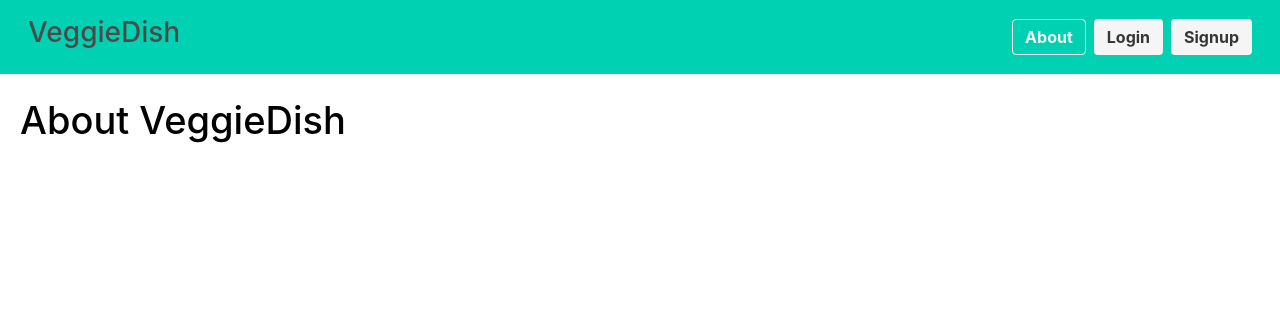
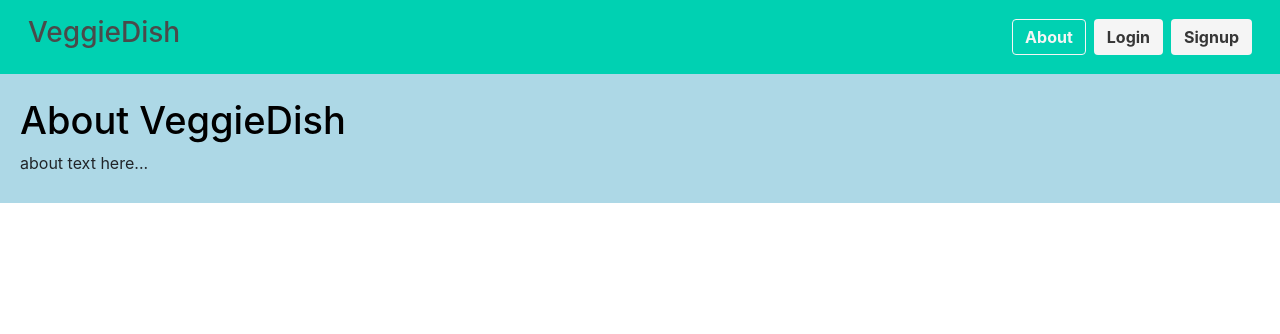
Before and after one commit to lvmor/project-3-VeggieDish, a Python web app: template templates/about.html in a window 1280 px wide. Shown: the top 334 px of the page. Run offline with Jinja, Linux system fonts and the light colour scheme; the template is opened without the code that fills it, so the values that code supplies are empty; some libraries are stand-ins or nearby versions.

Commit message:
tests about background

```diff
--- a/templates/about.html
+++ b/templates/about.html
@@ -3,5 +3,14 @@
 {% block content %}
 
 <h1>About VeggieDish</h1>
+<p>about text here...</p>
+
+
+<style>
+    body {
+        background-color: lightblue;
+    }
+</style>
+
 
 {% endblock %}
```
